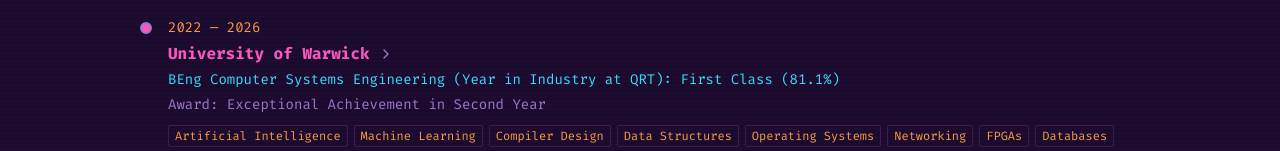
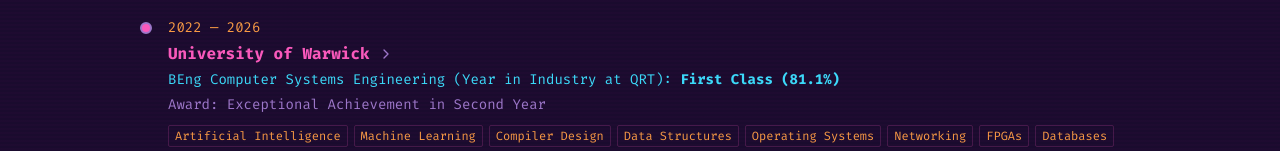
Before and after one commit to expiracy/portfolio, a Next.js app: page / in a window 1280 px wide. Both pictures are taken after a click on the button "education". Shown: the part 140-291 px from the top of the page. Built offline with nearby package versions, Linux system fonts and the light colour scheme.

Commit message:
render **keyword** markers in content as bold, mirroring the CV's \kw

```diff
--- a/src/components/detail-modal.tsx
+++ b/src/components/detail-modal.tsx
@@ -3,6 +3,7 @@
 import React, { useEffect, useRef } from "react";
 import { AnimatePresence, motion } from "framer-motion";
 import { TerminalWindowBar } from "@/components/terminal-window";
+import { KwText } from "@/lib/kw";
 import { Tag } from "@/data/content";
 
 export interface DetailSection {
@@ -82,7 +83,7 @@
             <div className="p-4 md:p-6 space-y-4">
               {(subtitle || meta) && (
                 <div>
-                  {subtitle && <div className="text-terminal-cyan t-body">{subtitle}</div>}
+                  {subtitle && <div className="text-terminal-cyan t-body"><KwText text={subtitle} /></div>}
                   {meta && <div className="text-terminal-amber t-body mt-1">{meta}</div>}
                 </div>
               )}
@@ -108,7 +109,7 @@
       {items.map((item, i) => (
         <li key={i} className="flex gap-2">
           <span className="text-terminal-green shrink-0 mt-0.5">-</span>
-          <span className="leading-relaxed">{item}</span>
+          <span className="leading-relaxed"><KwText text={item} /></span>
         </li>
       ))}
     </ul>
--- a/src/components/pages/education-page.tsx
+++ b/src/components/pages/education-page.tsx
@@ -18,7 +18,7 @@
         <TimelineEntry
           period={e.period}
           title={e.institution}
-          subtitle={e.grade ? `${e.qualification}: ${e.grade}` : e.qualification}
+          subtitle={e.grade ? `${e.qualification}: **${e.grade}**` : e.qualification}
           detailLine={e.details.join(" · ")}
           tags={e.tags}
         />
@@ -28,7 +28,7 @@
           open={edu !== null}
           onClose={onClose}
           title={edu?.institution ?? ""}
-          subtitle={edu?.grade ? `${edu.qualification}: ${edu.grade}` : edu?.qualification}
+          subtitle={edu?.grade ? `${edu.qualification}: **${edu.grade}**` : edu?.qualification}
           meta={edu?.period}
           sections={edu ? [
             ...(edu.details.length > 0 ? [{
--- a/src/components/pages/experience-page.tsx
+++ b/src/components/pages/experience-page.tsx
@@ -5,6 +5,7 @@
 import { TimelineList } from "@/components/timeline-list";
 import { TimelineEntry } from "@/components/timeline-entry";
 import { DetailModal, BulletList, BadgeList } from "@/components/detail-modal";
+import { KwText } from "@/lib/kw";
 import { pluralCount } from "@/lib/utils";
 
 export const ExperiencePage: React.FC = () => {
@@ -33,7 +34,7 @@
           sections={exp ? [
             {
               heading: "Summary",
-              content: <p className="text-terminal-dim t-body leading-relaxed">{exp.summary.join(" · ")}</p>,
+              content: <p className="text-terminal-dim t-body leading-relaxed"><KwText text={exp.summary.join(" · ")} /></p>,
             },
             ...(exp.details.length > 0 ? [{
               heading: "Details",
--- a/src/components/pages/projects-page.tsx
+++ b/src/components/pages/projects-page.tsx
@@ -6,6 +6,7 @@
 import { RowChevron } from "@/components/timeline-entry";
 import { MatrixText } from "@/components/matrix-text";
 import { DetailModal, BulletList, BadgeList } from "@/components/detail-modal";
+import { KwText } from "@/lib/kw";
 import { pluralCount } from "@/lib/utils";
 
 const CARD_STEP_MS = 70; // keep in step with TimelineList's per-row reveal delay
@@ -33,7 +34,7 @@
           </div>
           {/* Sits in the cyan subtitle slot, matching the log timelines' second line. */}
           <div className="text-terminal-cyan t-body mb-2">
-            {p.description}
+            <KwText text={p.description} />
           </div>
           {/* tags resolve last */}
           <span className="matrix-card-in block" style={{ animationDelay: `${index * CARD_STEP_MS + 380}ms` }}>
--- a/src/components/timeline-entry.tsx
+++ b/src/components/timeline-entry.tsx
@@ -3,6 +3,7 @@
 import React from "react";
 import { FiChevronRight } from "react-icons/fi";
 import { BadgeList } from "@/components/detail-modal";
+import { KwText } from "@/lib/kw";
 import { Tag } from "@/data/content";
 
 /** The hover-affordance chevron shared by timeline rows and project cards. */
@@ -33,8 +34,8 @@
         </span>
         <RowChevron />
       </div>
-      <div className="text-terminal-cyan t-body mb-1">{subtitle}</div>
-      <div className="text-terminal-dim t-body mb-2 leading-relaxed">{detailLine}</div>
+      <div className="text-terminal-cyan t-body mb-1"><KwText text={subtitle} /></div>
+      <div className="text-terminal-dim t-body mb-2 leading-relaxed"><KwText text={detailLine} /></div>
       <BadgeList items={tags} />
     </>
   );
--- /dev/null
+++ b/src/lib/kw.tsx
@@ -0,0 +1,30 @@
+import React from "react";
+
+/**
+ * Portfolio counterpart of the CV's `\kw{…}` (cv.cls): content strings mark
+ * keywords as `**span**`, and KwText renders those spans bold. Same house
+ * rules as the CV — bold the key technology/technique and any hard metric,
+ * 1–3 short spans per bullet, never whole clauses.
+ */
+export function KwText({ text }: { text: string }) {
+  const parts = text.split("**");
+  if (parts.length === 1) return <>{text}</>;
+  return (
+    <>
+      {parts.map((part, i) =>
+        i % 2 === 1 ? (
+          <strong key={i} className="font-bold">
+            {part}
+          </strong>
+        ) : (
+          <React.Fragment key={i}>{part}</React.Fragment>
+        ),
+      )}
+    </>
+  );
+}
+
+/** Drops the `**` keyword markers, for search matching over the plain text. */
+export function stripKw(text: string): string {
+  return text.split("**").join("");
+}
```
